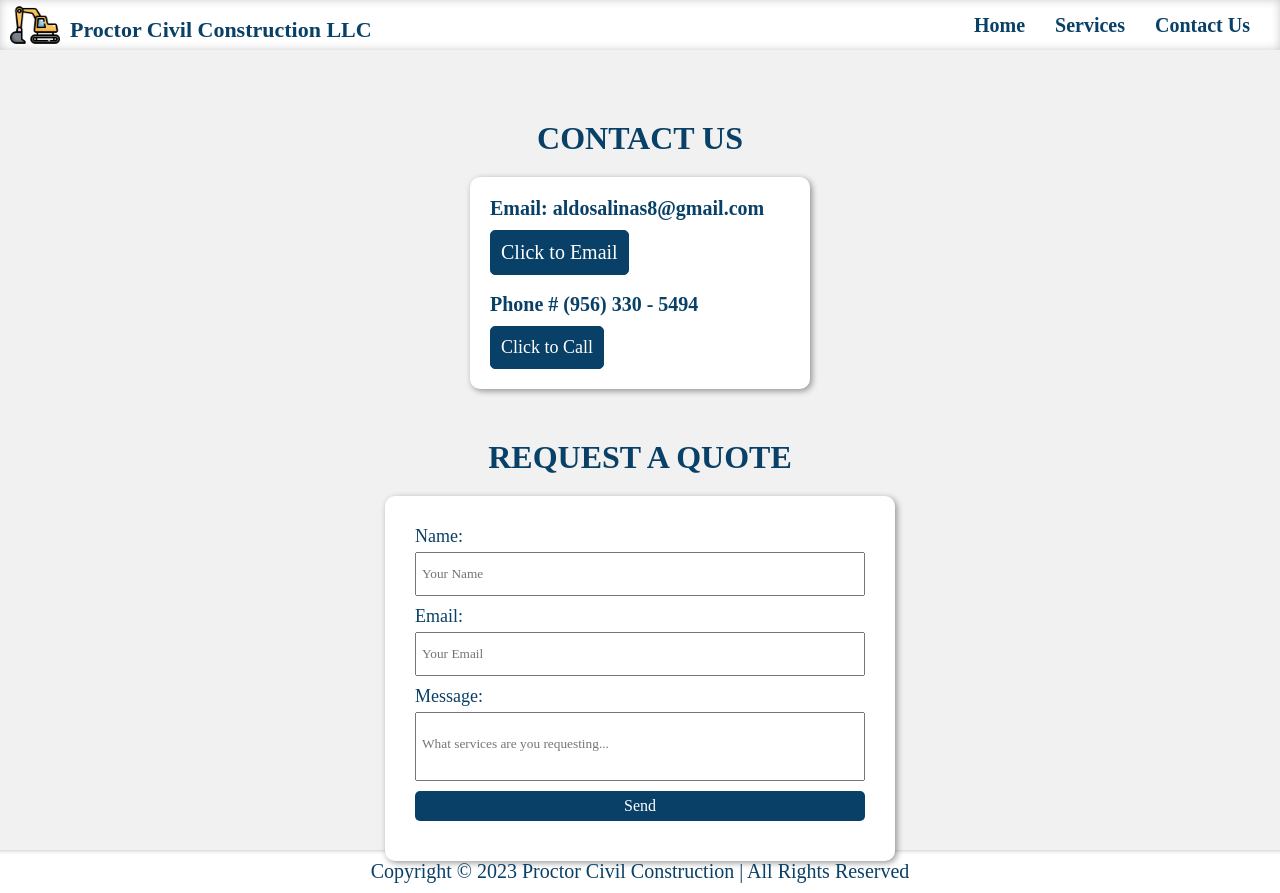
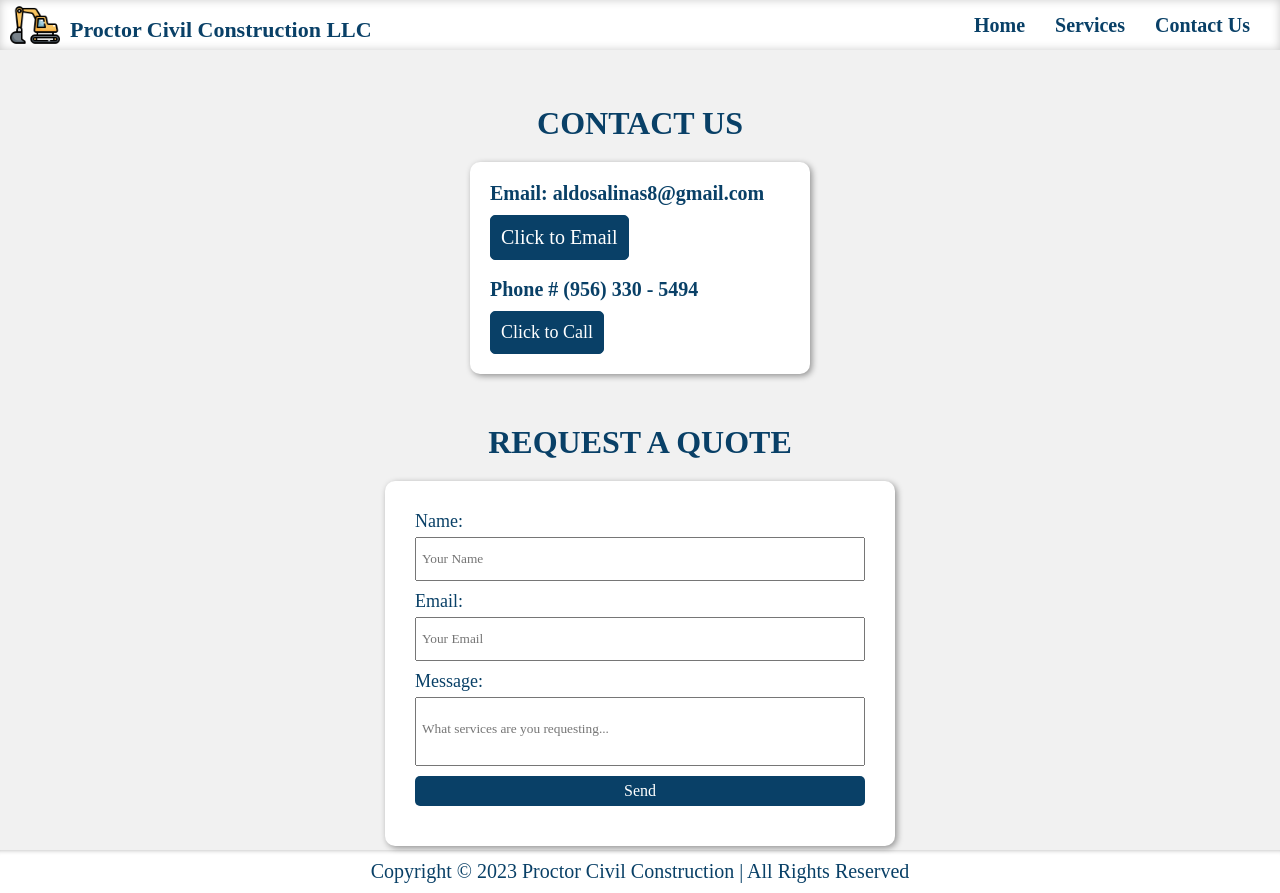
Before and after one commit to christophermoraleswebdev/Proctor, a React (Vite) app in the folder proctor/: page /contactUs in a window 1280 px wide. Built offline with nearby package versions, Linux system fonts and the light colour scheme.

Commit message:
updated margin in contact section

```diff
--- a/proctor/src/App.css
+++ b/proctor/src/App.css
@@ -266,7 +266,7 @@
   height: 100vh;
 }
 #contact-header {
-  margin-top: 130px;
+  margin-top: 100px;
 }
 .contact-container h1 {
   text-align: center;
```
